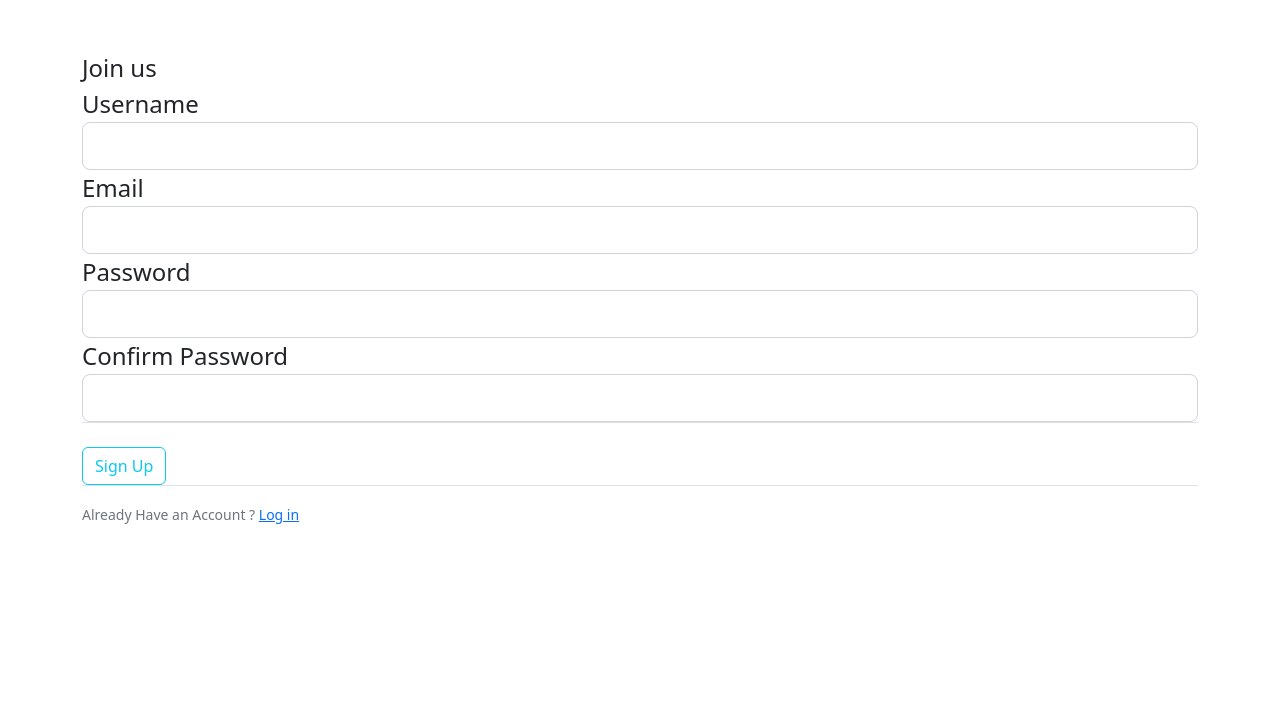
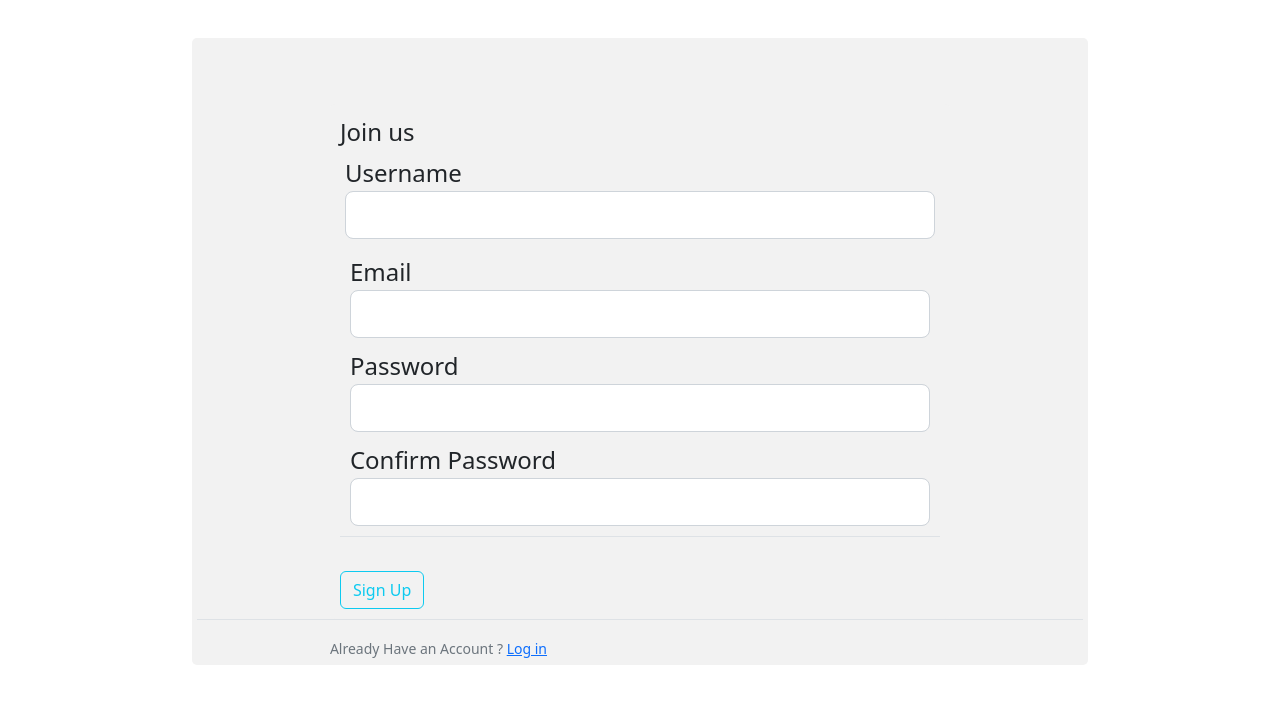
Before and after one commit to Narotsit-Karki/Flask-Project, a Flask app: page /Register in a window 1280 px wide. Shown: the part 56-760 px from the top of the page. Run offline with Flask 2, Linux system fonts and the light colour scheme.

Commit message:
Some template changes in register and login

```diff
--- a/flask_app.py
+++ b/flask_app.py
@@ -24,7 +24,7 @@ post_datas = [
             },
             {
                 'User':'Bhuvray',
-                'Comment': 'What a bad idea 😂',
+                'Comment': 'What a bad idea 😂 😂',
                 'Date': 'June 1, 2022'
             },
         ]
@@ -106,5 +106,6 @@ def register():
 
     return render_template('register.html',form = form, title = 'Register')
 
+
 if __name__ == '__main__':
-    app.run(debug=True,host='192.168.1.12',port= 80)
+    app.run(debug=True,host='192.168.137.162',port= 8000)
--- a/templates/about-us.html
+++ b/templates/about-us.html
@@ -3,5 +3,10 @@
 {% block content %}
 <h1>
     About - Us
+
 </h1>
+<p>
+    We are a big company that has been developing software applications for different company
+</p>
+
 {% endblock content %}
--- a/templates/register.html
+++ b/templates/register.html
@@ -1,7 +1,24 @@
 {% extends 'layout.html' %}
 {% block content %}
+<style>
 
-<div>
+    .container{
+        border-radius: 5px;
+        background-color: #f2f2f2;
+
+        padding: 5px;
+
+        width:  70%;
+
+        margin-top: 3%;
+        align-content: center;
+        }
+     .form-group{
+        padding: 5px;
+        }
+</style>
+
+<div class = "container">
     <form method = "POST" action="">
          {{ form.hidden_tag() }}
 <!--         adding csrf token-->
@@ -72,7 +89,7 @@
     </form>
 </div>
 <div class = "border-top pt-3">
-    <small class = "text-muted">
+    <small class = "text-muted" style="margin-left: 15%;">
         Already Have an Account ? <a class = "ml-2" href = "{{url_for('login')}}">
         Log in
     </a>
```
Also changed, not shown: requirements.txt (added, +13 -0 lines), templates/login.html (+31 -8 lines).
